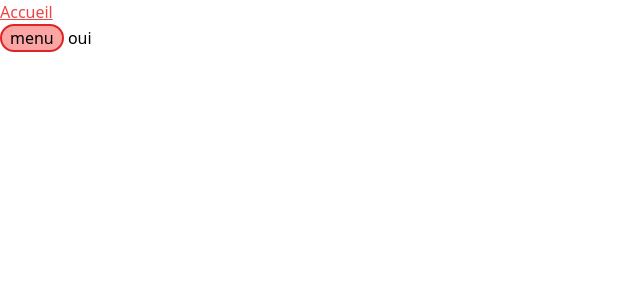
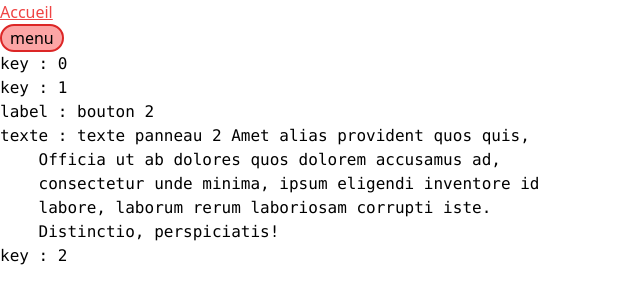
Before and after one commit to MMI-SAE-203/r213-2024-pracht-tp1-BardeyLucas, a Vue app: page /boucle in a window 1280 px wide. Shown: the top 304 px of the page, without its empty margins (0-640 px from the left). Built offline with nearby package versions, Linux system fonts and the light colour scheme.

Commit message:
Mise en fonction de l'accordeon de la boucle

```diff
--- a/src/pages/boucle.vue
+++ b/src/pages/boucle.vue
@@ -1,4 +1,6 @@
 <script setup lang="ts">
+    import { ref } from 'vue'
+    const textOpen = ref(1)
     const sectionsData = [
 {
     label: 'bouton 1',
@@ -26,7 +28,10 @@
 }
 ]
 </script>
-
 <template>
-    oui
+    <section v-for="({ label, texte }, key) of sectionsData" :key="key">
+        <pre @pointerdown="textOpen = key" class="font-mono">key : {{ key }}</pre>
+        <pre v-show="textOpen == key" class="font-mono">label : {{ label }}</pre>
+        <pre v-show="textOpen == key" class="font-mono">texte : {{ texte }}</pre>
+    </section>
 </template>
```
